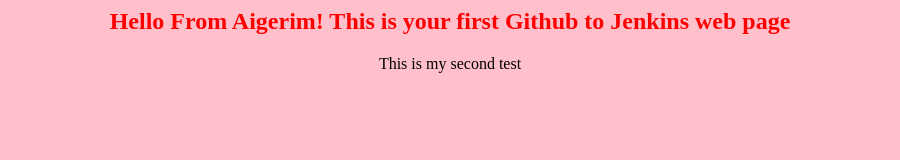
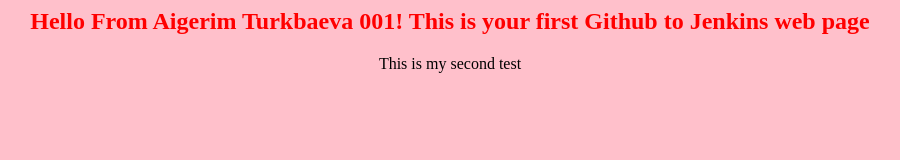
Before and after one commit to aigerimcode/app-jenkins, a plain HTML site: page index.html in a window 1280 px wide. Shown: the whole page, without its empty margins (190-1090 px from the left). Drawn offline with Linux system fonts and the light colour scheme.

Commit message:
Added string

```diff
--- a/index.html
+++ b/index.html
@@ -1,7 +1,7 @@
 <html>
 <body style="background-color:pink;">
 <center>
-<h2><font color=red>Hello From Aigerim! This is your first Github to Jenkins web page</font></h2>
+<h2><font color=red>Hello From Aigerim Turkbaeva 001! This is your first Github to Jenkins web page</font></h2>
 <font color=black>This is my second test</font>
 </center>
 </body>
```
